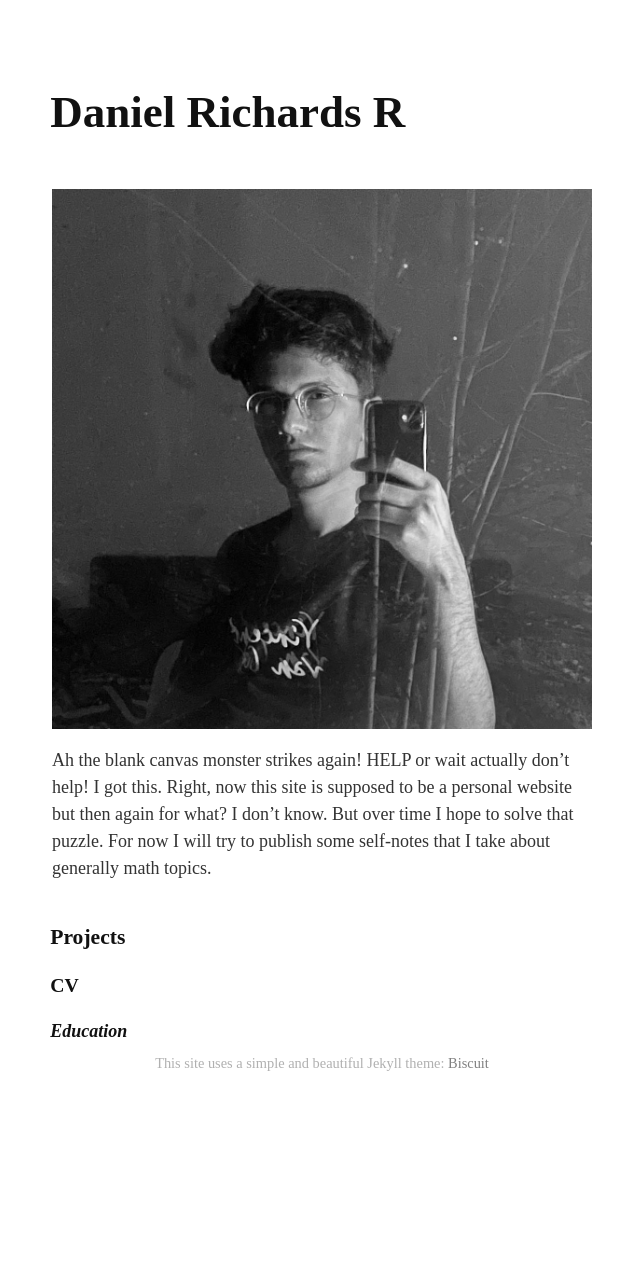
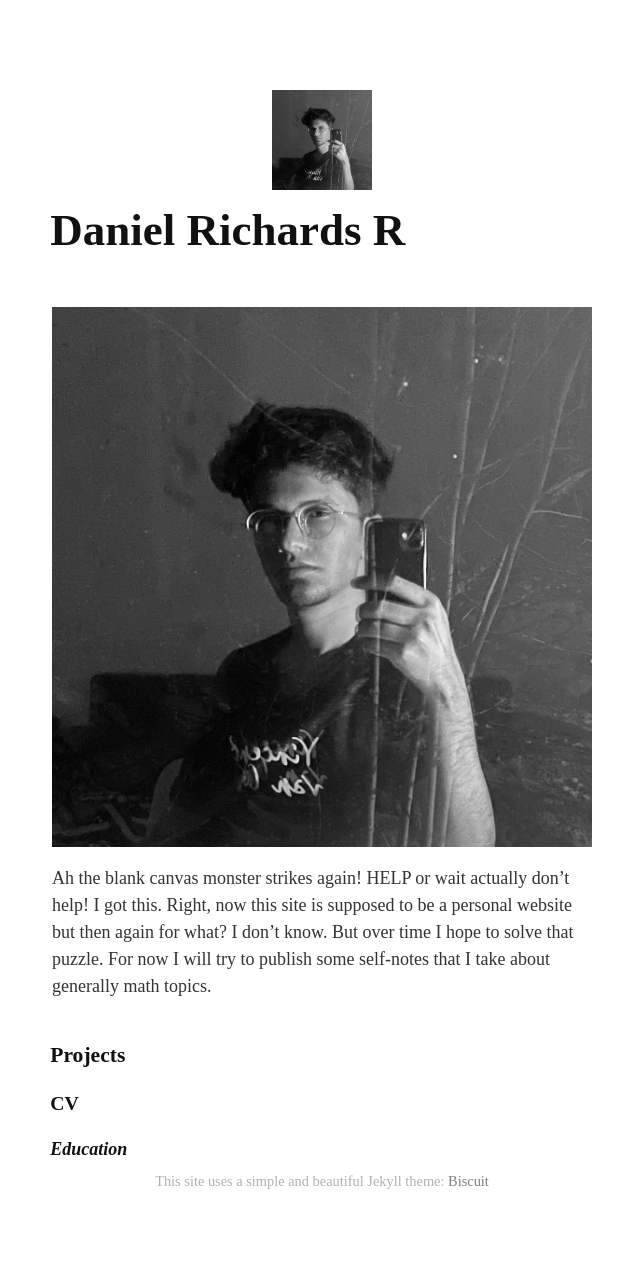
Before and after one commit to dannyrichy/dannyrichy.github.io, a Jekyll site: the page built from docs/index.md, in a window 1280 px wide. Shown: the whole page, without its empty margins (318-958 px from the left). Built offline with Jekyll 4.4.1, drawn with Linux system fonts in a browser that asks for light colours; some web fonts are replaced; our own code applies the rules of GitHub Pages for plain Markdown files; before the commit the page ends 1166 px from its top, so only the background shows below that.

Commit message:
image htl tag

```diff
--- a/docs/index.md
+++ b/docs/index.md
@@ -1,6 +1,8 @@
 ---
 layout: default
 ---
+<img src="assets/profile.jpg" alt="Banner" style="width:100px; height:100px;">
+
 # Daniel Richards R
 
 ![Banner](assets/profile.jpg)
```
